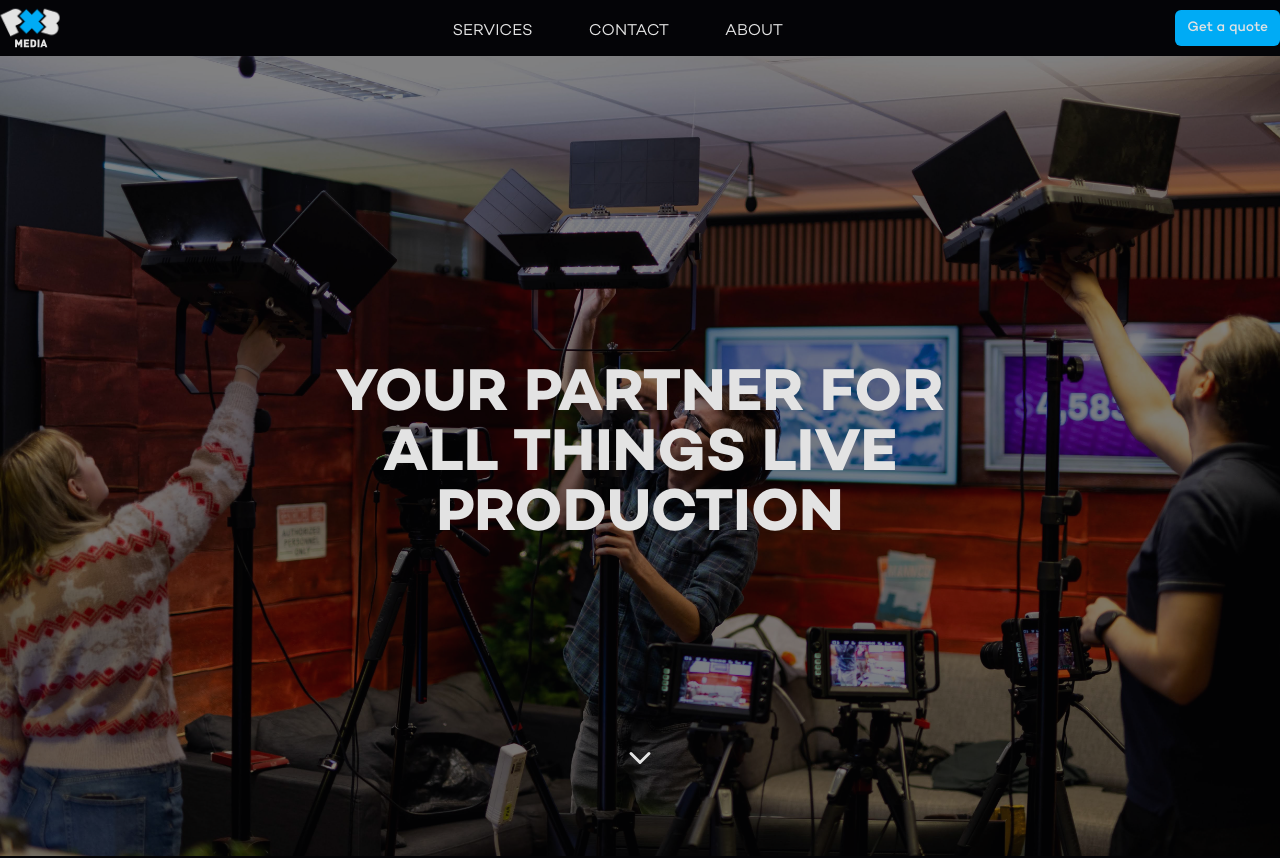
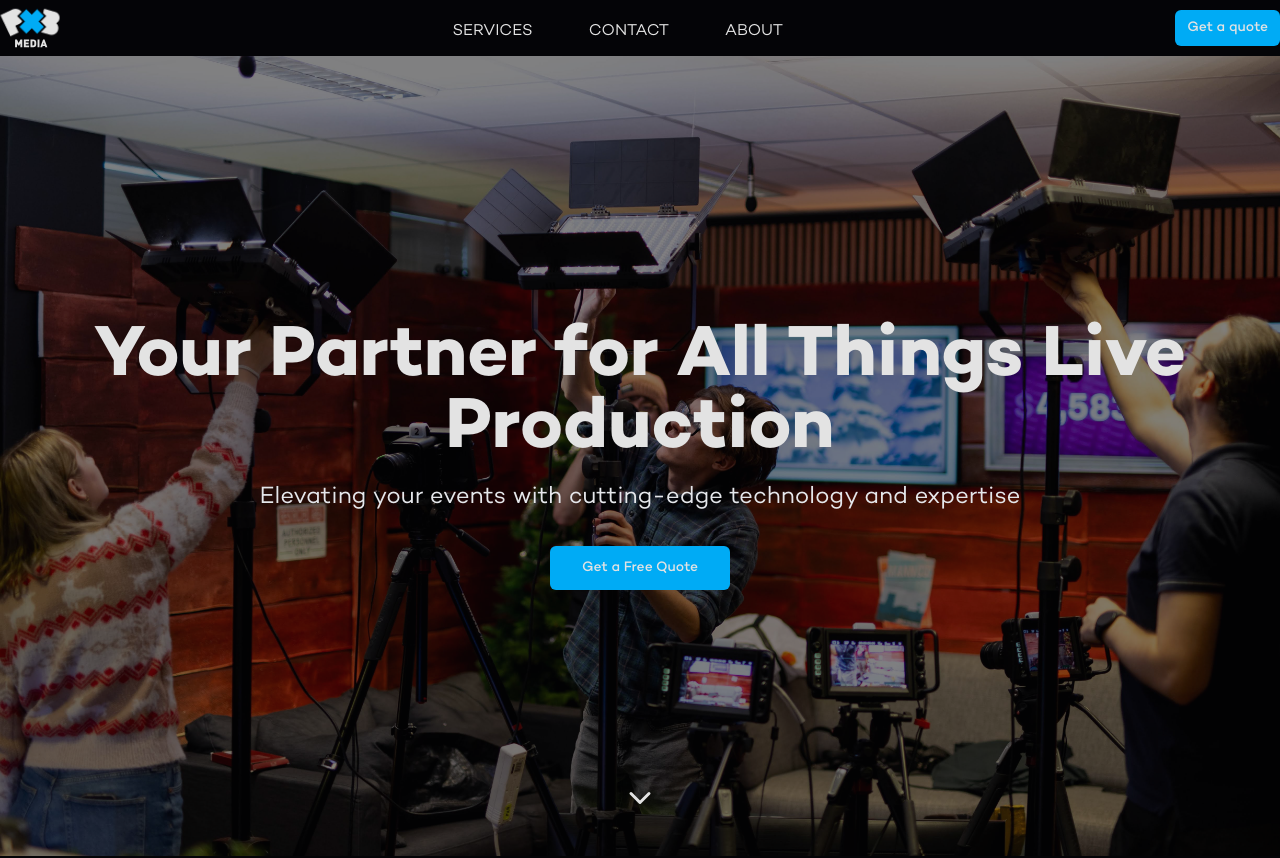
Before and after one commit to ThatGuyHS/pxb-media-test, a Next.js app in the folder pxb-media-test/: page / in a window 1280 px wide. Shown: the top 858 px of the page. Built offline with nearby package versions, Linux system fonts and the light colour scheme.

Commit message:
cta in hero

```diff
--- a/pxb-media-test/app/page.tsx
+++ b/pxb-media-test/app/page.tsx
@@ -93,24 +93,33 @@ export default function Component() {
       </header>
       <QuoteModal isOpen={modalIsOpen} onRequestClose={closeModal} />
       <main className='no-scrollbar'>
-        <section className="relative h-screen bg-cover bg-center bg-gradient-to-b from-black via-gray-800 to-gray-900"
-          style={{ backgroundImage: "url('/tf.connect-11.jpg')" }}>
+      <section className="relative h-screen bg-cover bg-center bg-fixed" style={{ backgroundImage: "url('/tf.connect-11.jpg')" }}>
   <div className="absolute inset-0 bg-black opacity-50" />
-          <div className="relative flex h-full items-center justify-center">
-            <h2 className="max-w-2xl text-center uppercase text-4xl font-bold text-white sm:text-5xl md:text-6xl">
-              Your partner for all things Live Production
-            </h2>
+  <div className="relative flex flex-col h-full items-center justify-center text-center px-4">
+    <h1 className="text-5xl md:text-7xl font-bold text-white mb-4 animate-fadeIn">
+      Your Partner for All Things Live Production
+    </h1>
+    <p className="text-xl md:text-2xl text-gray-200 mb-8 animate-fadeIn animation-delay-300">
+      Elevating your events with cutting-edge technology and expertise
+    </p>
+    <Button
+      onClick={openModal}
+      className="text-[#E3E3E3] bg-primary hover:bg-primaryAlt transition-all duration-300 transform hover:scale-105 animate-fadeIn animation-delay-600"
+      size="lg"
+    >
+      Get a Free Quote
+    </Button>
   </div>
-          <div className="absolute inset-x-0 bottom-20 flex justify-center">
-            <div className="animate-bounce">
-              <svg xmlns="http://www.w3.org/2000/svg" width="36" height="36" viewBox="0 0 24 24" fill="none" stroke="currentColor" strokeWidth="2" strokeLinecap="round" strokeLinejoin="round" className="text-white">
+  <div className="absolute inset-x-0 bottom-10 flex justify-center animate-bounce">
+    <a href="#services" className="text-white">
+      <svg xmlns="http://www.w3.org/2000/svg" width="36" height="36" viewBox="0 0 24 24" fill="none" stroke="currentColor" strokeWidth="2" strokeLinecap="round" strokeLinejoin="round">
         <path d="M6 9l6 6 6-6" />
       </svg>
-            </div>
+    </a>
   </div>
 </section>
 
-        <section className="bg-[#040407] py-12 md:py-20 text-white font-semibold">
+        <section id='services' className="bg-[#040407] py-12 md:py-20 text-white font-semibold">
           <div className="container mx-auto px-4 md:px-0">
             <h2 className="text-center mb-8 text-3xl font-bold md:text-4xl">Our Services</h2>
             <div className="grid grid-cols-1 gap-8 md:grid-cols-2 lg:grid-cols-3">
```
Lines whose indentation alone changed are shown as unchanged.
